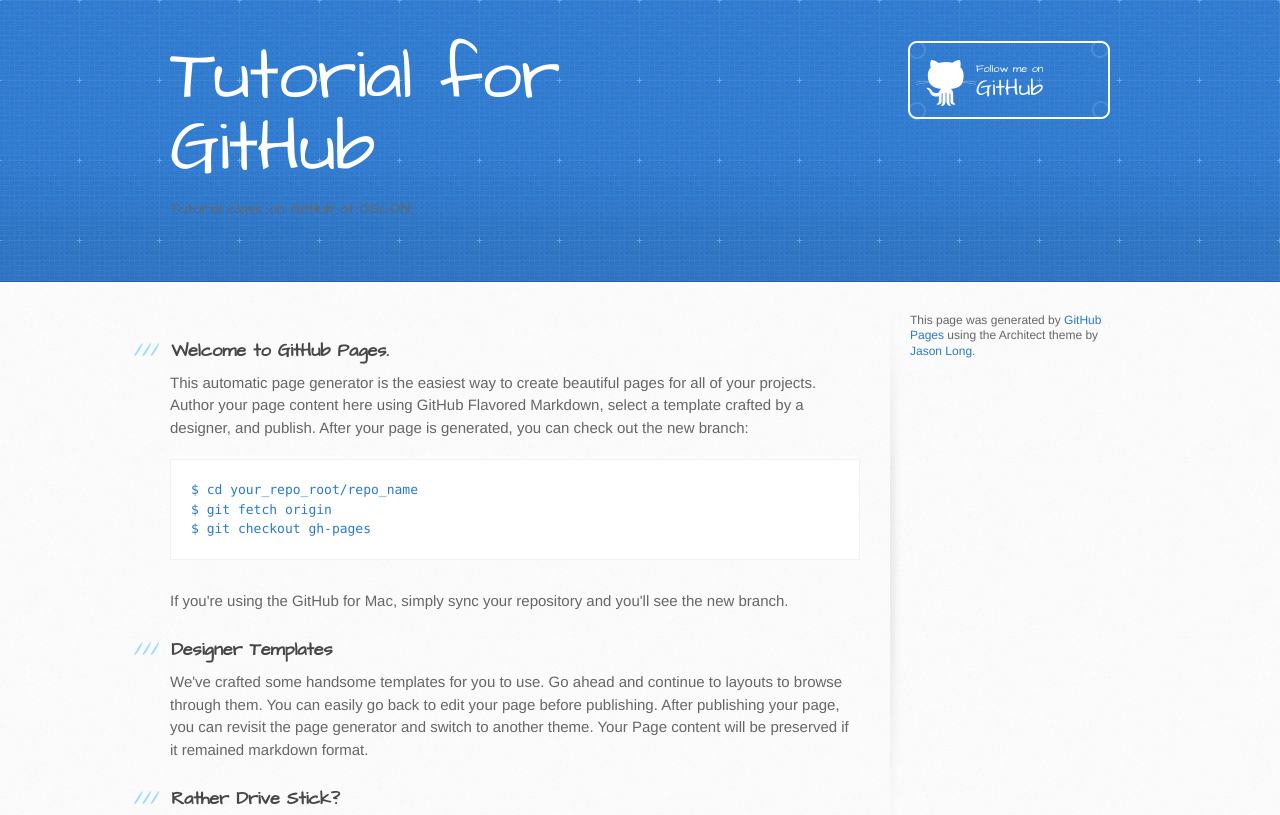
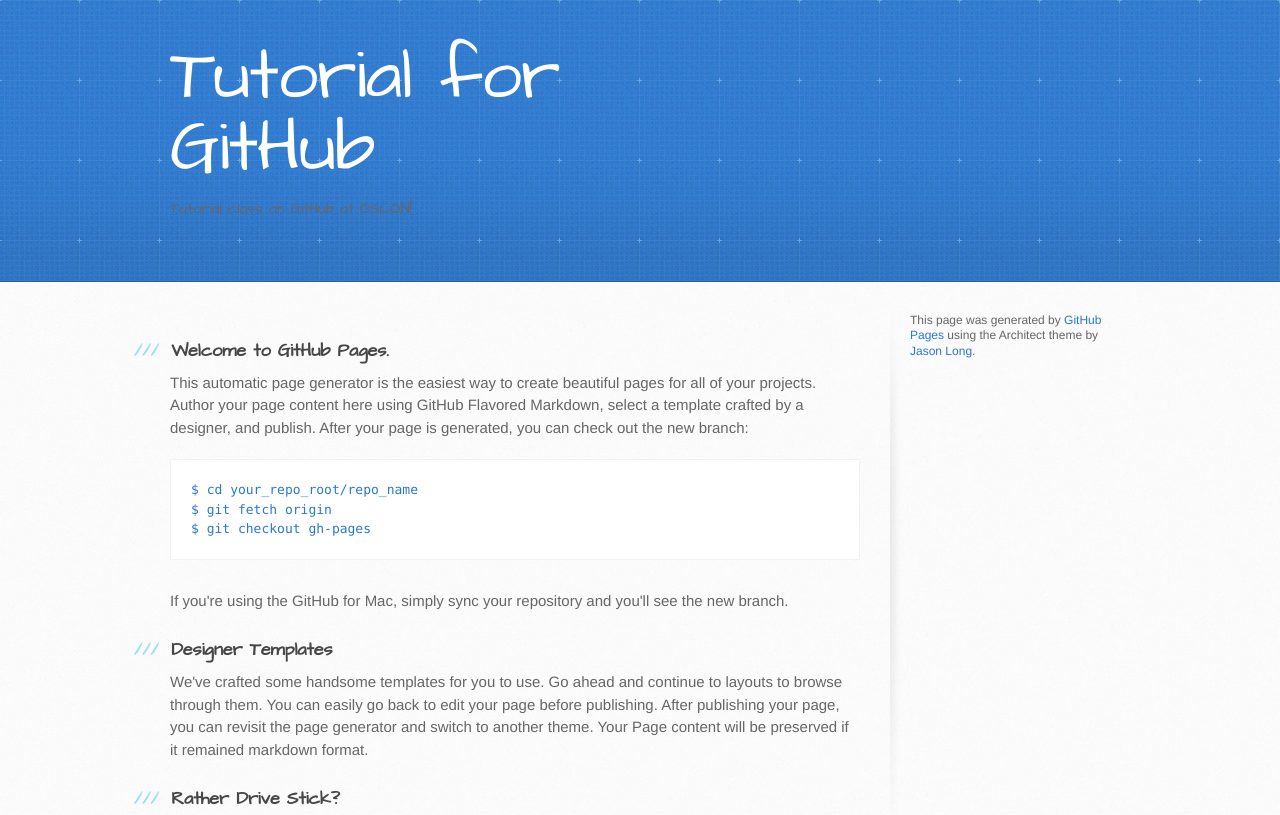
Before and after one commit to trentdonelson/trentdonelson.github.io, a plain HTML site: page index.html in a window 1280 px wide. Shown: the top 815 px of the page. Drawn offline with Linux system fonts and the light colour scheme.

Commit message:
remove download button and add exclamation mark

```diff
--- a/index.html
+++ b/index.html
@@ -20,8 +20,7 @@
     <header>
       <div class="inner">
         <h1>Tutorial for GitHub</h1>
-		<p>Tutorial class on GitHub at OSCON</p>
-        <a href="https://github.com/trentdonelson" class="button"><small>Follow me on</small>GitHub</a>
+		<p>Tutorial class on GitHub at OSCON!</p>
       </div>
     </header>
 
```
